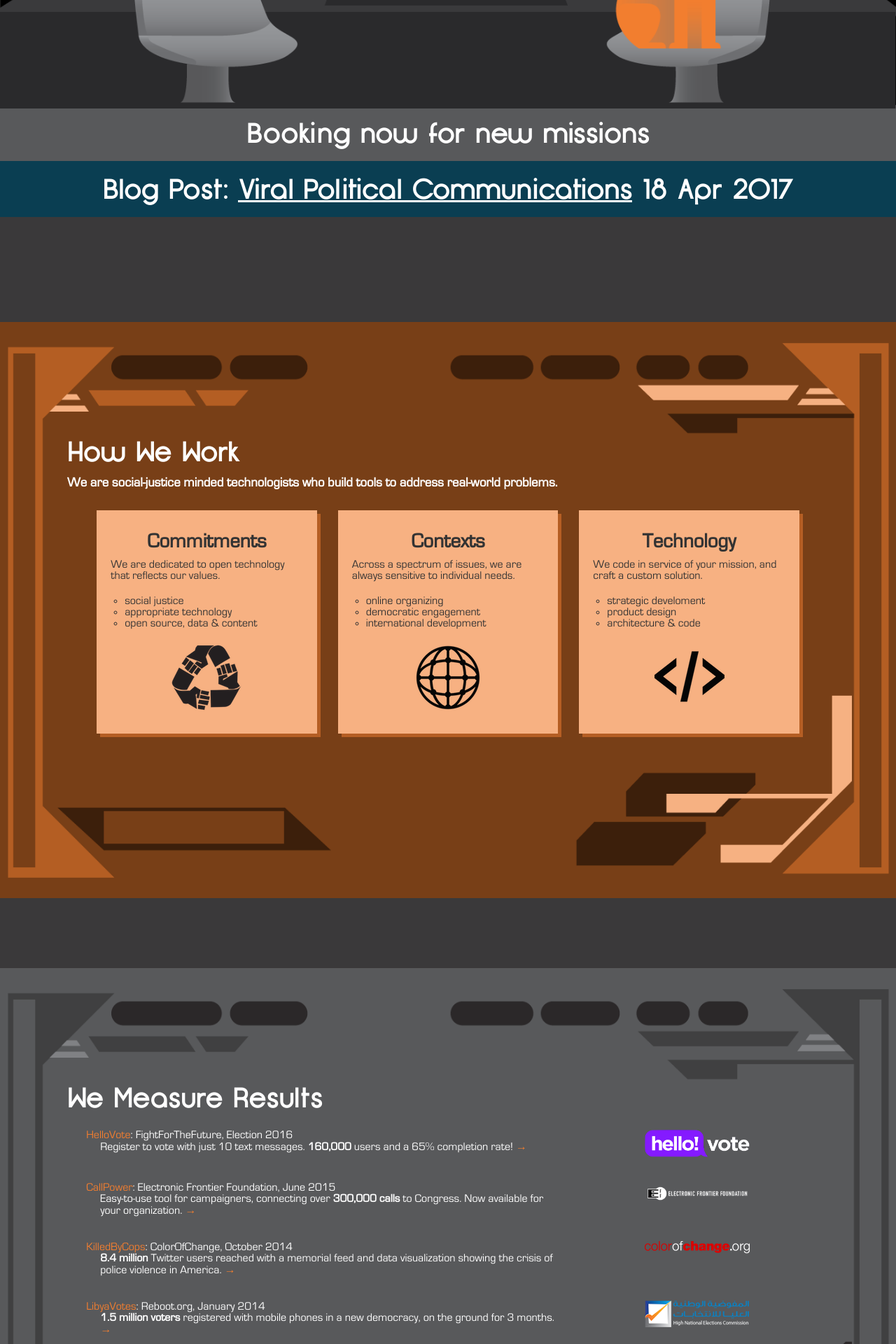
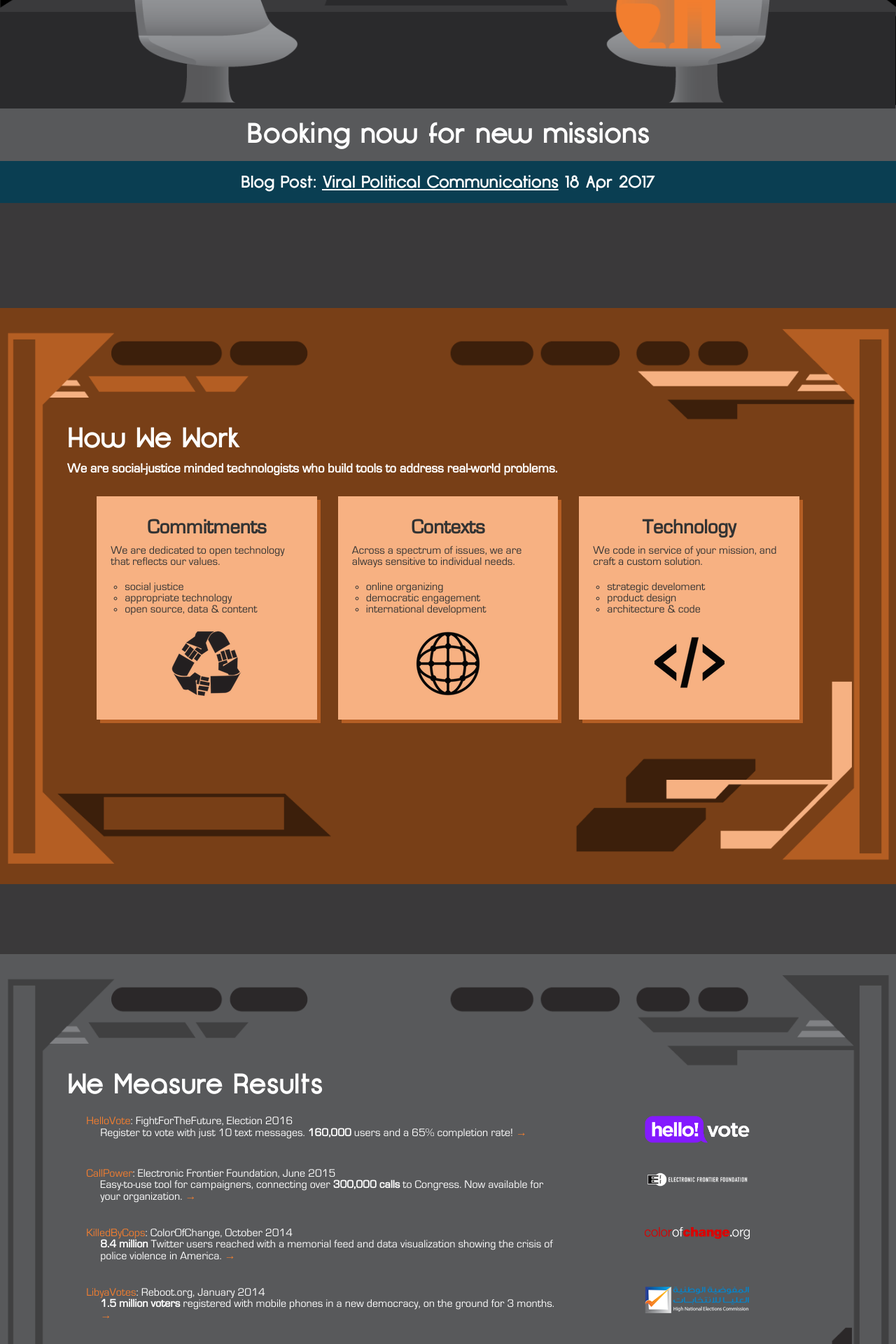
Before and after one commit to spacedogXYZ/spacedogXYZ, a Jekyll site: the page built from index.html, in a window 1280 px wide. Shown: the part 673-2593 px from the top of the page at 70% size. Built offline with Jekyll 4.4.1, drawn with Linux system fonts in a browser that asks for light colours; nearby versions of some CDN libraries; comment, search, counter and statistics services are not loaded.

Commit message:
Selectively decrease font sizes where it breaks layout

```diff
--- a/about.html
+++ b/about.html
@@ -48,13 +48,13 @@
 
     <div class="two-third">
       <h3>Credits</h3>
-      <ul class="small">
+      <ul class="mini">
         <li>Spacedog logo and site illustrations by <a href="http://ruthmiller.net">Ruth Miller</a>
         <li>Logo fonts by <a href="http://www.peter-wiegel.de/">Peter Weigel</a> from <a href="http://www.dafont.com/cat-north.font">DaFont</a> and <a href="http://www.monofonts.com/products/opificio-neue/">Monofonts</a></li>
         <li>Body font by <a href="http://en.wikipedia.org/wiki/Aldo_Novarese/">Aldo Novarese</a> from <a href="http://www.urwpp.de/english/home.html">URW++</a></li>
 
         <li>Icons from the <a href="http://www.thenounproject.com">Noun Project</a>:
-          <ul id="credits">
+          <ul id="credits mini">
             <li>heart by Mister Pixel,</li>
             <li>globe by UseIconic,</li>
             <li>network by Yamini Chandra,</li>
--- a/index.html
+++ b/index.html
@@ -40,7 +40,7 @@
 {% endfor %}
 
 {% assign latest_post = site.posts.first %}
-<h2 class="bar latest_post"><span>{% if latest_post.category == "mission" %}Mission Report{%else%}Blog Post{%endif%}: <a href="{{latest_post.url}}" class="underline">{{latest_post.title}}</a> {{latest_post.date|date_to_string}}</span></h2>
+<h2 class="bar latest_post medium"><span>{% if latest_post.category == "mission" %}Mission Report{%else%}Blog Post{%endif%}: <a href="{{latest_post.url}}" class="underline">{{latest_post.title}}</a> {{latest_post.date|date_to_string}}</span></h2>
 
 <section id="how-we-work" class="fullwidth">
 <h2>How We Work</h2>
```
